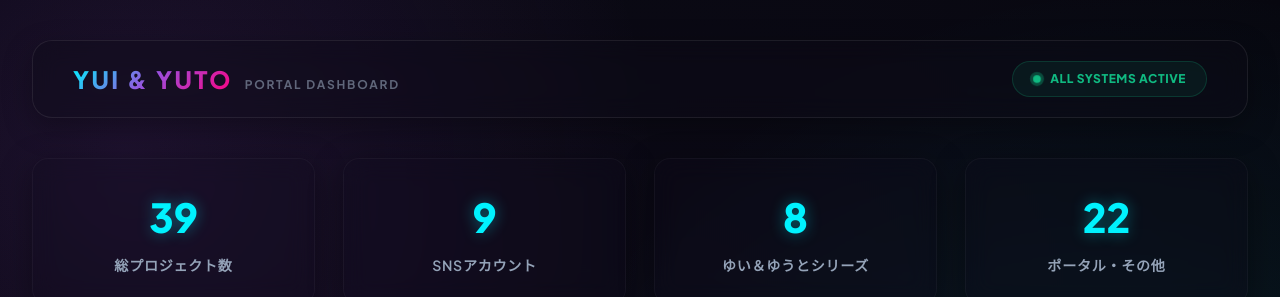
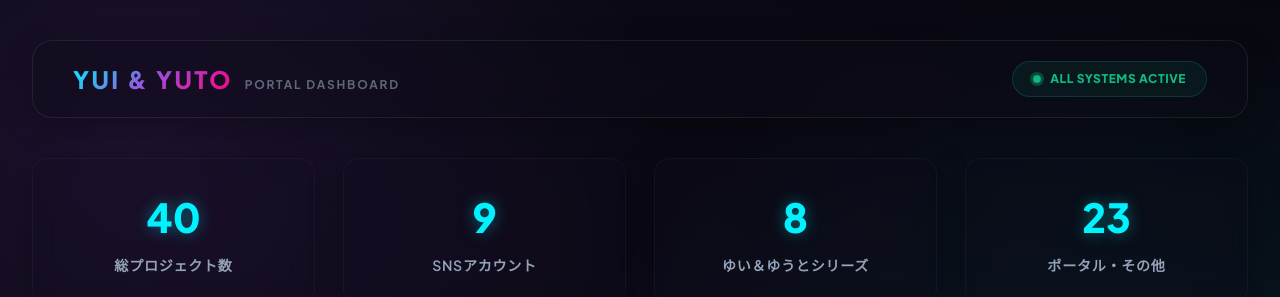
Before and after one commit to calro999/kanri, a Next.js app: page / in a window 1280 px wide. Shown: the top 297 px of the page. Built offline with nearby package versions, Linux system fonts and the light colour scheme.

Commit message:
フィラメント追加

```diff
--- a/src/data/projects.ts
+++ b/src/data/projects.ts
@@ -288,5 +288,12 @@ export const projects: Project[] = [
     url: "https://mikke-squeeze.blogspot.com/",
     description: "楽天の注目スクイーズなどを毎日24商品紹介！",
     category: "other"
+  },
+  {
+    id: "other-mikke-3D",
+    name: "みっけフィラメント",
+    url: "https://3dprint-filament.blogspot.com/",
+    description: "楽天の注目フィラメントなどを毎日24商品紹介！",
+    category: "other"
   }
 ];
```
